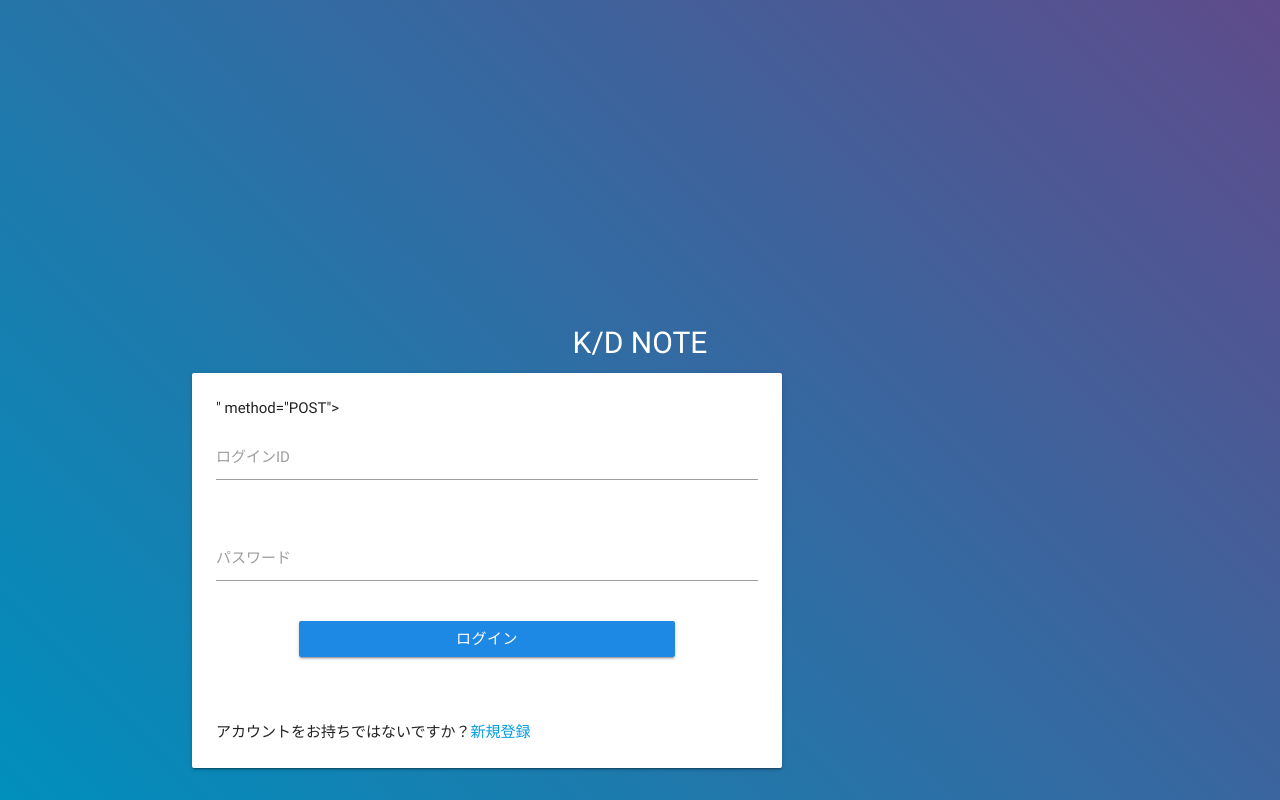
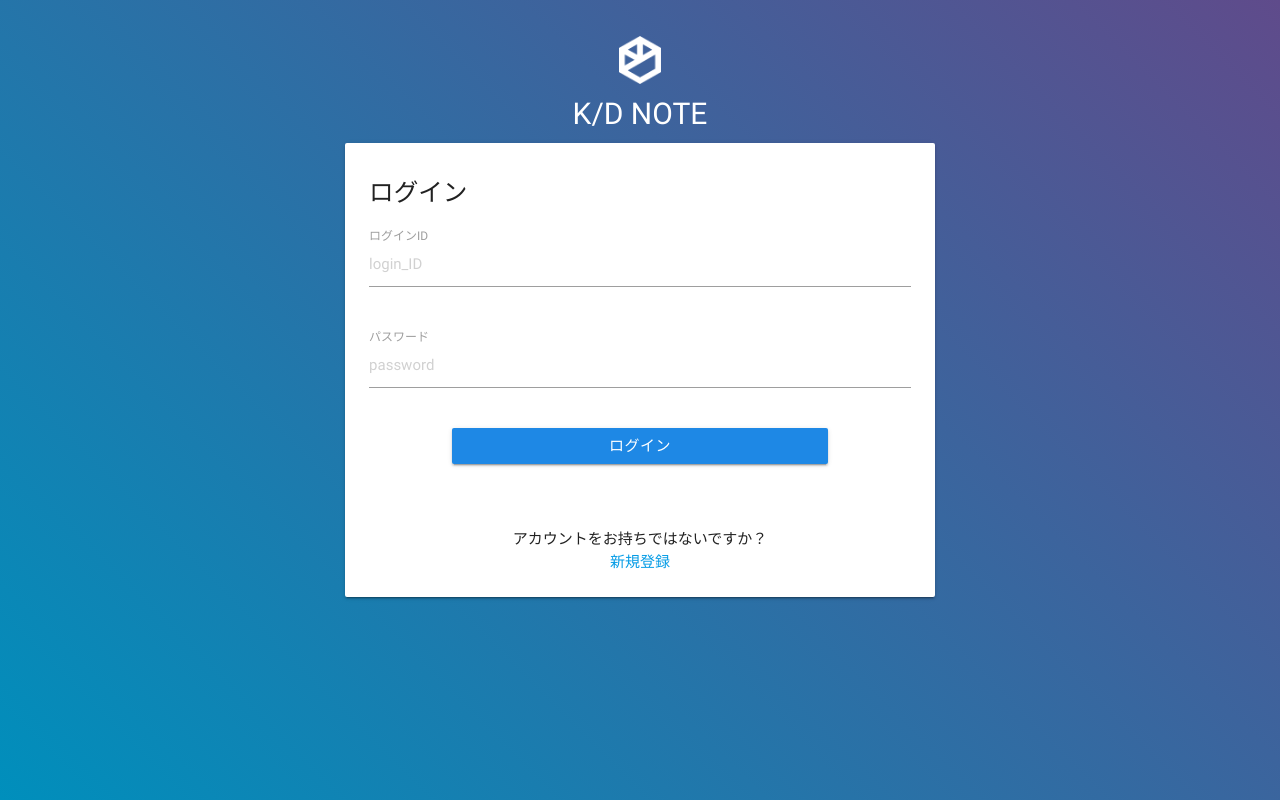
Before and after one commit to YutaroKikuchi/KD_Note, a Django app: page / in a window 1280 px wide. Run offline with Django 3.2, Linux system fonts and the light colour scheme; some libraries are stand-ins or nearby versions.

Commit message:
ログインページのhtmlをPC画面にも対応するように変更

```diff
--- a/kdnote_site/templates/kdnote_site/login.html
+++ b/kdnote_site/templates/kdnote_site/login.html
@@ -52,26 +52,29 @@
 		<!-- Page Content goes here -->
 
 			<div class="logo-wrapper">
-				<a href="#" class="logo white-text">K/D NOTE</a>
+				<a href="#">
+					<img src="{% static 'images/logo_white.png'%}" class="logo-icon"><br>
+					<span class="logo white-text">K/D NOTE</span>
+				</a>
 			</div>
 
 			<!-- ログインフォームwrapper(Card) -->
 			<div id="login_card" class="row">
-				<div class="col s12 m8">
+				<div class="col s12 m8 offset-m2">
 					<div class="card-panel white">
-
-						<form action="../mypage/{% csrf_token %}" method="POST">
+						<h5>ログイン</h5>
+						<form action="../mypage" method="post"> {% csrf_token %}
 							<!-- ログインID -->
 							<div class="row">
 								<div class="input-field col s12">
-									<input id="login_id" type="text" class="validate" name="login_id">
+									<input placeholder="login_ID" id="login_id" type="text" class="validate" name="login_id">
 									<label for="login_id">ログインID</label>
 								</div>
 							</div>
 							<!-- パスワード -->
 							<div class="row">
 								<div class="input-field col s12">
-									<input id="password" type="password" class="validate" name="password">
+									<input placeholder="password" id="password" type="password" class="validate" name="password">
 									<label for="password">パスワード</label>
 								</div>
 							</div>
@@ -79,15 +82,13 @@
 							<input type="hidden" name="token" value="">
 							<!-- ログインボタン -->
 							<div class="row">
-								<span class="col s2"></span>
-								<button class="btn waves-effect waves-light blue darken-1 col s8" type="submit" name="action">ログイン</button>
-								<span class="col s2"></span>
+								<button class="btn waves-effect waves-light blue darken-1 col s8 offset-s2" type="submit" name="action">ログイン</button>
 							</div>
 						</form>
 
 						<!-- 新規登録のリンク -->
-						<div id="sing_up_link_wrapper">
-							<span>アカウントをお持ちではないですか？<a class="" href="#">新規登録</a></span>
+						<div id="sign_up_link_wrapper">
+							<span>アカウントをお持ちではないですか？<br><a class="" href="#">新規登録</a></span>
 						</div>
 				</div>
 			</div>
--- a/static/css/login.css
+++ b/static/css/login.css
@@ -4,13 +4,15 @@ body {
 }
 
 main {
-	height: 100%;
-	padding-top: 25%;
+	padding-top: 36px;
 }
 
 /* ロゴ */
 div.logo-wrapper {
 	text-align: center;
+}
+div.logo-wrapper img.logo-icon {
+	height: 48px;
 }
 div.logo-wrapper .logo {
 	font-size: 2em;
@@ -20,8 +22,12 @@ div.logo-wrapper .logo {
 #login_card {
 
 }
+h5 {
+	margin-bottom: 20px;
+}
 
 /* 新規登録エリアへのリンク */
-#sing_up_link_wrapper {
+#sign_up_link_wrapper {
 	margin-top: 64px;
+	text-align: center;
 }
```
Also changed, not shown: static/images/logo_white.png (added).
